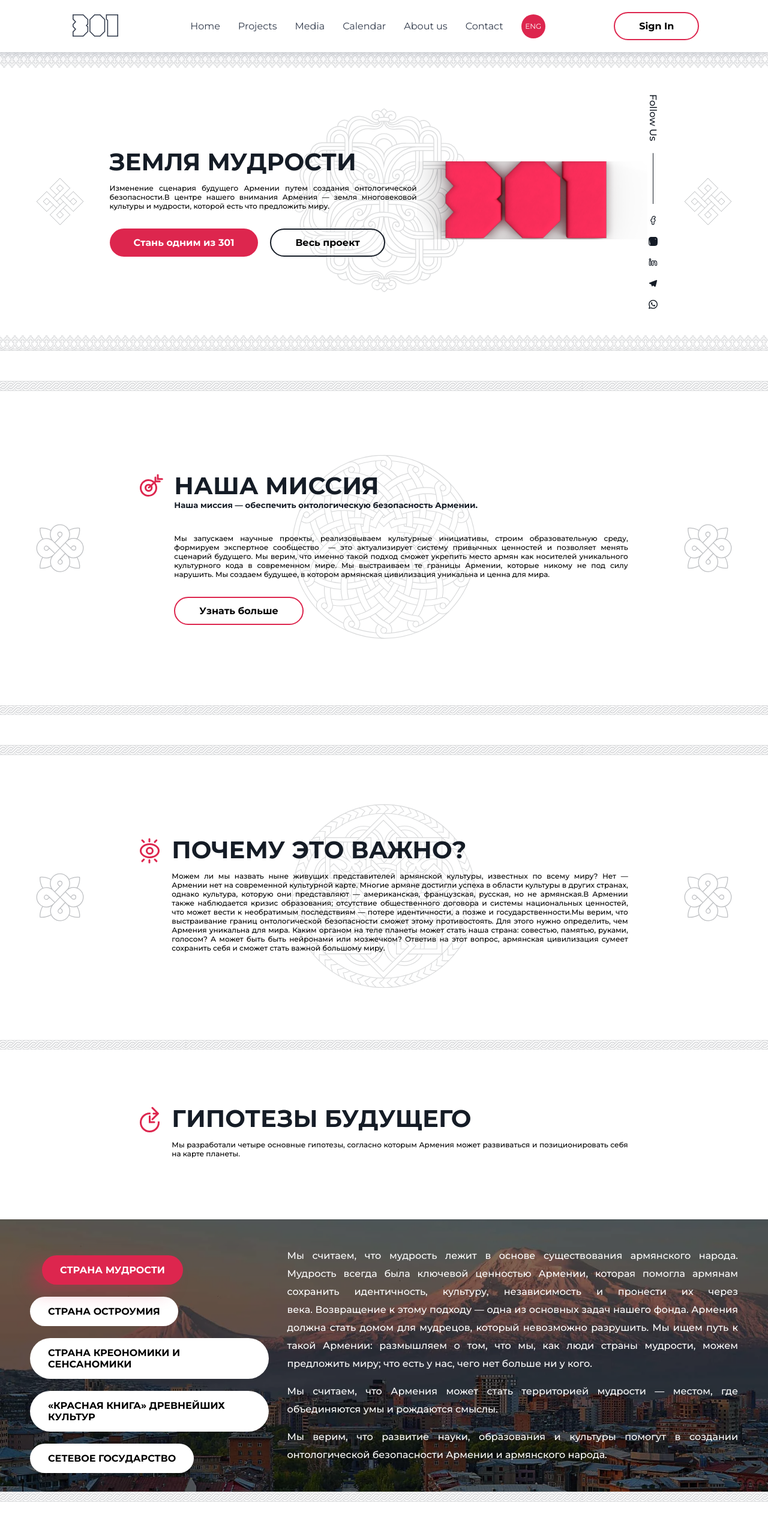
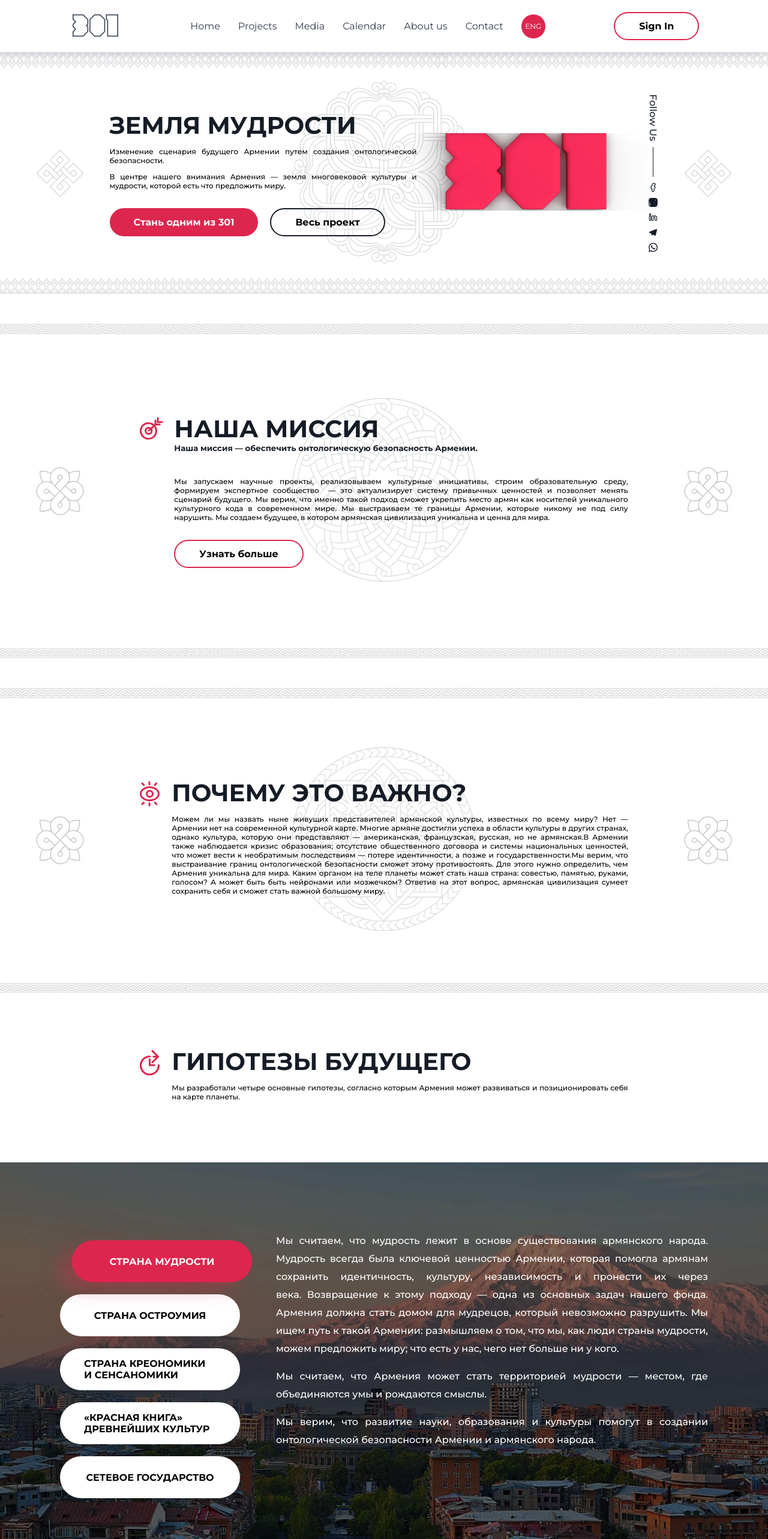
Before and after one commit to tamsargsyan/301-a, a React (Create React App) app: page / in a window 1280 px wide. Shown: the top 2566 px of the page at 60% size. Built offline with nearby package versions, Linux system fonts and the light colour scheme.

Commit message:
change some styles

```diff
--- a/src/components/FollowUs/index.css
+++ b/src/components/FollowUs/index.css
@@ -6,7 +6,7 @@
   color: #fff;
 }
 .followUsContainer .line {
-  height: 85px;
+  height: 50px;
   width: 1px;
   border-radius: 2px;
   background: #fff;
@@ -16,7 +16,7 @@
   display: flex;
   flex-direction: column;
   align-items: center;
-  gap: 20px;
+  gap: 10px;
 }
 .socialMedias a {
   width: 15px;
--- a/src/pages/About/index.css
+++ b/src/pages/About/index.css
@@ -6,21 +6,51 @@
   box-shadow: inset 0 0 0 2000px rgba(0, 0, 0, 0.5);
   display: flex;
   align-items: center;
-  padding: 30px 50px;
+  padding: 100px;
 }
 
 .aboutInner {
   display: flex;
-  gap: 30px;
+  gap: 60px;
 }
 
 .aboutContent {
   width: 70%;
   color: #fff;
-  font-size: 20px;
+  font-size: clamp(1.25rem, 0rem + 1.0417vw, 3.75rem);
   font-weight: 500;
   line-height: 30px;
   text-align: justify;
+}
+@media screen and (max-width: 1920px) {
+  .aboutContent {
+    font-size: clamp(1.041875rem, 0.0013rem + 1.0406vw, 1.25rem);
+  }
+}
+@media screen and (max-width: 1600px) {
+  .aboutContent {
+    font-size: clamp(0.91125rem, -0.0031rem + 1.045vw, 1.041875rem);
+  }
+}
+@media screen and (max-width: 1400px) {
+  .aboutContent {
+    font-size: clamp(0.833125rem, -0.0002rem + 1.0417vw, 0.91125rem);
+  }
+}
+@media screen and (max-width: 1280px) {
+  .aboutContent {
+    font-size: clamp(0.71625rem, 0.002rem + 1.0389vw, 0.833125rem);
+  }
+}
+@media screen and (max-width: 1100px) {
+  .aboutContent {
+    font-size: clamp(0.520625rem, -0.001rem + 1.0433vw, 0.71625rem);
+  }
+}
+@media screen and (max-width: 800px) {
+  .aboutContent {
+    font-size: clamp(0.390625rem, 0.0006rem + 1.04vw, 0.520625rem);
+  }
 }
 @media screen and (max-width: 1280px) {
   .aboutContent {
--- a/src/pages/About/index.tsx
+++ b/src/pages/About/index.tsx
@@ -6,11 +6,12 @@ import type { MenuProps } from "antd";
 import DropDown from "../../components/Dropdown";
 
 const btnStyle = {
-  padding: "15px 30px",
   dropShadow: "-6px 6px 16px rgba(49, 58, 75, 0.11)",
   background: "#fff",
   border: "none",
   textTransform: "uppercase",
+  width: "300px",
+  height: "70px"
 };
 
 const items: MenuProps["items"] = [
--- a/src/pages/Ecosystem/index.tsx
+++ b/src/pages/Ecosystem/index.tsx
@@ -57,7 +57,6 @@ const Ecosystem = () => {
         {
           border: "1px solid #189387",
           padding: "15px 30px",
-          boxShadow: "-21px 16px 38px 0px rgba(197, 217, 45, 0.29)",
         },
       ],
     },
@@ -138,7 +137,6 @@ const Ecosystem = () => {
         {
           border: "1px solid #C12DD9",
           padding: "15px 30px",
-          boxShadow: "-21px 16px 38px 0px rgba(197, 217, 45, 0.29)",
         },
       ],
       partners: [
--- a/src/pages/Main/index.tsx
+++ b/src/pages/Main/index.tsx
@@ -35,7 +35,8 @@ const Main = () => {
         h1='ЗЕМЛЯ МУДРОСТИ'
         icon={""}
         p={[
-          "Изменение сценария будущего Армении путем создания онтологической безопасности.В центре нашего внимания Армения — земля многовековой культуры и мудрости, которой есть что предложить миру.",
+          "Изменение сценария будущего Армении путем создания онтологической безопасности.",
+          "В центре нашего внимания Армения — земля многовековой культуры и мудрости, которой есть что предложить миру."
         ]}
         btns={["Стань одним из 301", "Весь проект"]}
         btnStyles={[
--- a/src/pages/Projects/index.tsx
+++ b/src/pages/Projects/index.tsx
@@ -13,6 +13,7 @@ import Button from "../../components/Button";
 import { useWindowSize } from "../../hooks/useWindowSize";
 
 const Projects = () => {
+  const windowSize = useWindowSize();
   const projects = [
     {
       id: 1,
@@ -69,9 +70,9 @@ const Projects = () => {
   const carousel = useRef<HTMLDivElement | null>(null);
 
   useEffect(() => {
-    carousel.current &&
+    carousel.current && windowSize.width &&
       setWidth(carousel.current.scrollWidth - carousel.current.offsetWidth);
-  }, []);
+  }, [windowSize.width]);
 
   const handleBack = () => {
     if (currentIndex > 0) {
@@ -84,7 +85,6 @@ const Projects = () => {
       setCurrentIndex(prevIndex => prevIndex + 1);
     }
   };
-  const windowSize = useWindowSize();
   return (
     <Background
       pattern1={windowSize.width < 975 ? SIDE_PATTERN_2_MOBILE : SIDE_PATTERN_2}
```
Also changed, not shown: src/pages/Home/index.tsx (+4 -3 lines).
